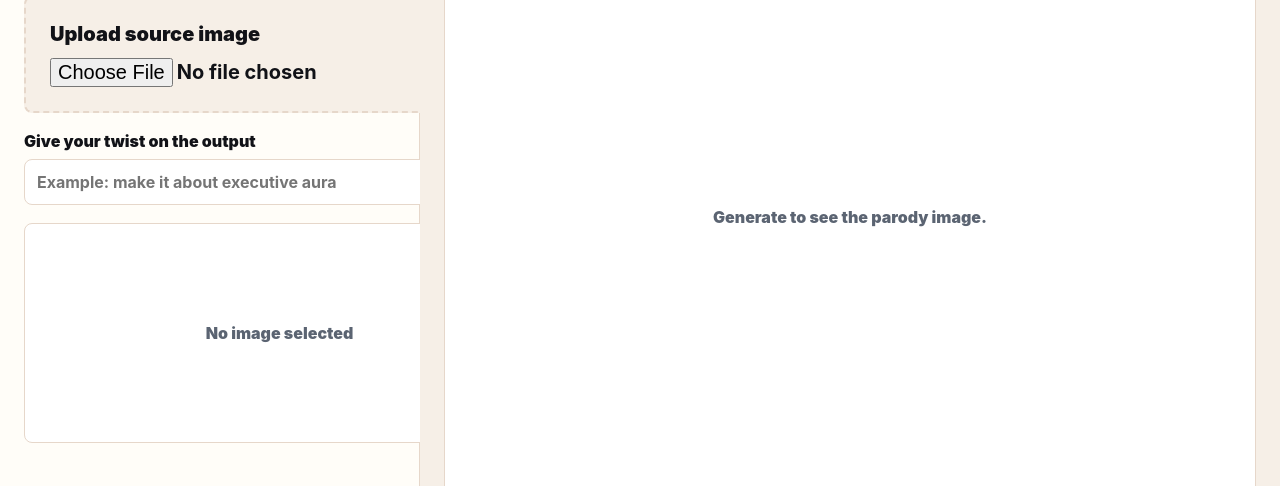
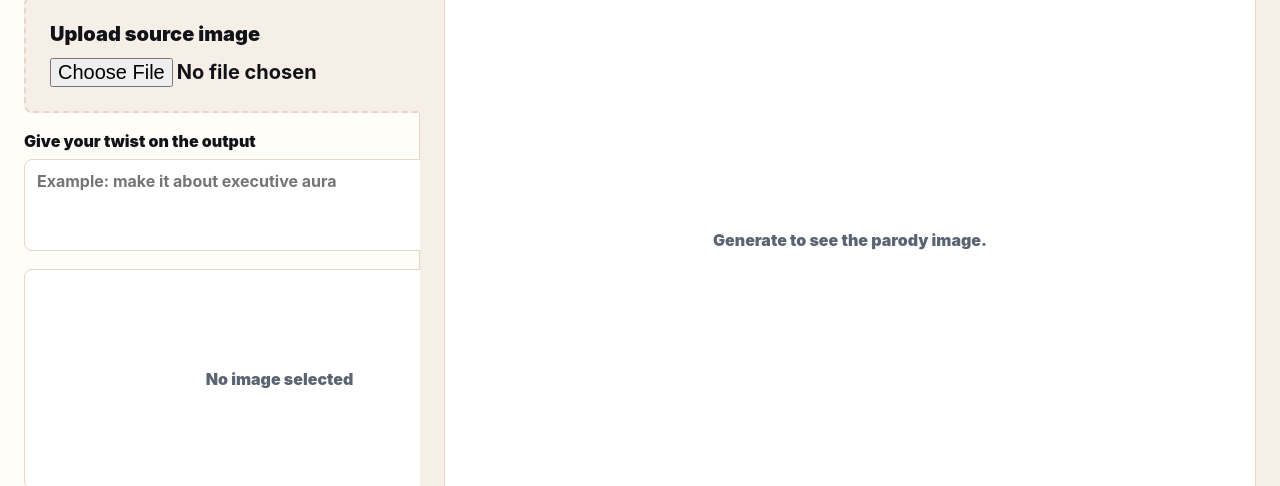
Before and after one commit to AesopScott/parody, a website: page public/studio.html in a window 1280 px wide. Shown: the part 304-790 px from the top of the page. Drawn offline with Linux system fonts and the light colour scheme.

Commit message:
Make Studio twist input multiline

```diff
--- a/public/studio.html
+++ b/public/studio.html
@@ -31,7 +31,7 @@
 
         <label class="direction-line">
           <span>Give your twist on the output</span>
-          <input name="direction" type="text" maxlength="140" placeholder="Example: make it about executive aura">
+          <textarea name="direction" rows="3" maxlength="240" placeholder="Example: make it about executive aura"></textarea>
         </label>
 
         <div class="studio-preview" id="preview">
--- a/public/studio.js
+++ b/public/studio.js
@@ -1,6 +1,6 @@
 const form = document.querySelector("#studio-form");
 const fileInput = form.querySelector('input[name="image"]');
-const directionInput = form.querySelector('input[name="direction"]');
+const directionInput = form.querySelector('[name="direction"]');
 const preview = document.querySelector("#preview");
 const generatedPreview = document.querySelector("#generated-preview");
 const generateButton = document.querySelector("#generate-button");
--- a/public/styles.css
+++ b/public/styles.css
@@ -589,14 +589,19 @@ footer span:first-child {
   font-weight: 950;
 }
 
-.direction-line input {
-  min-height: 46px;
-  padding: 0 12px;
+.direction-line textarea {
+  width: 100%;
+  min-width: 0;
+  min-height: 92px;
+  resize: vertical;
+  padding: 11px 12px;
   border: 1px solid var(--line);
   border-radius: 8px;
   background: #fff;
   font: inherit;
   font-weight: 700;
+  line-height: 1.35;
+  overflow-wrap: anywhere;
 }
 
 .studio-preview {
```
